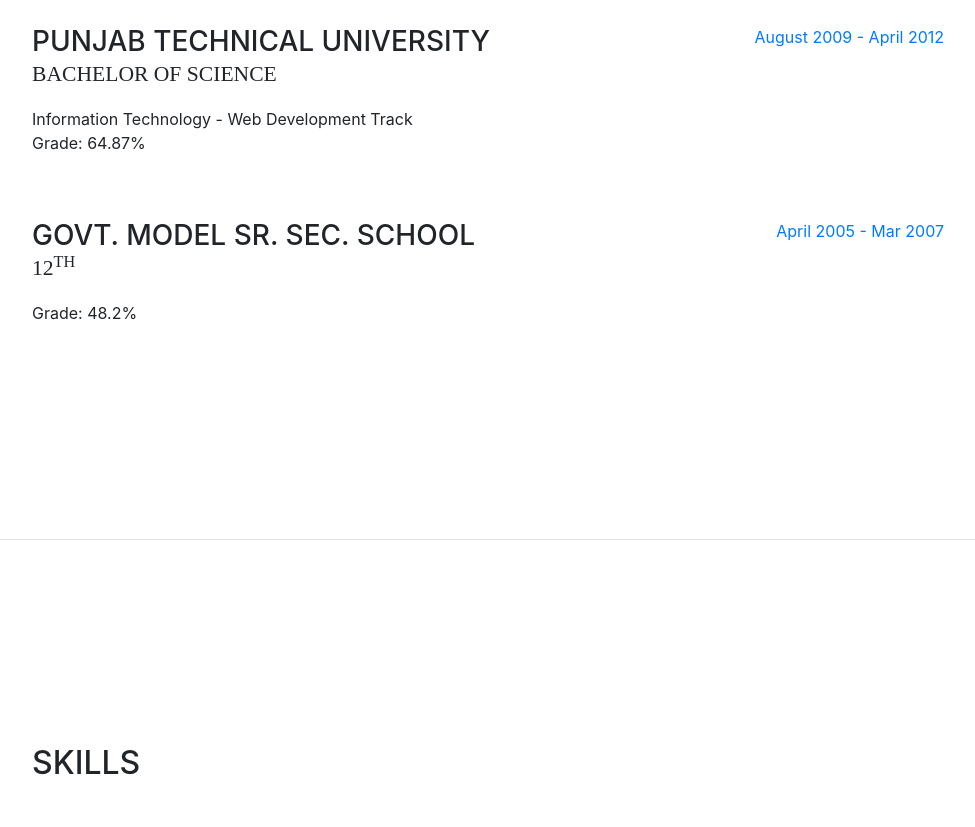
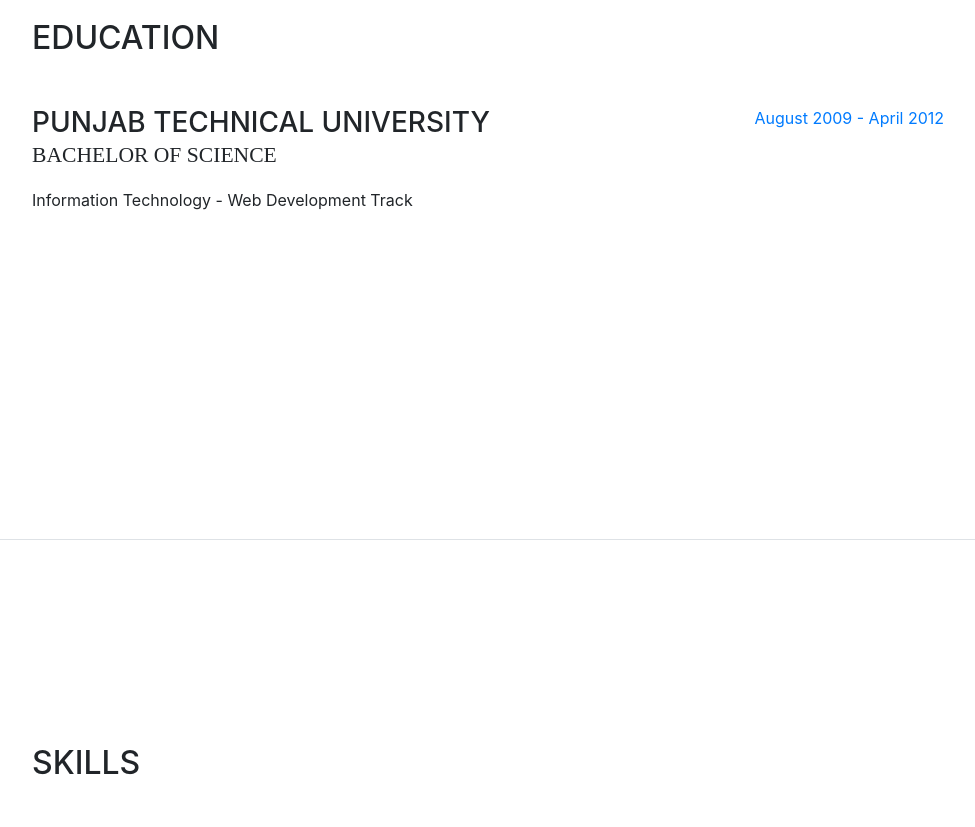
Before and after one commit to sonuyadav919/sonuyadav919.github.io, a website with bundled scripts: page index.html in a window 1280 px wide. Shown: the part 1860-2687 px from the top of the page, without its empty margins (288-1263 px from the left). Built offline with nearby package versions, Linux system fonts and the light colour scheme; a web font is replaced by a local one.

Commit message:
Profile updated

```diff
--- a/index.html
+++ b/index.html
@@ -138,23 +138,23 @@
               <h3 class="mb-0">Punjab Technical University</h3>
               <div class="subheading mb-3">Bachelor of Science</div>
               <div>Information Technology - Web Development Track</div>
-              <p>Grade: 64.87%</p>
+              <!-- <p>Grade: 64.87%</p> -->
             </div>
             <div class="resume-date text-md-right">
               <span class="text-primary">August 2009 - April 2012</span>
             </div>
           </div>
 
-          <div class="resume-item d-flex flex-column flex-md-row">
+          <!-- <div class="resume-item d-flex flex-column flex-md-row">
             <div class="resume-content mr-auto">
               <h3 class="mb-0">Govt. Model Sr. Sec. School</h3>
               <div class="subheading mb-3">12<sup>th</sup> </div>
-              <p>Grade: 48.2%</p>
+               <p>Grade: 48.2%</p>
             </div>
             <div class="resume-date text-md-right">
               <span class="text-primary">April 2005 - Mar 2007</span>
             </div>
-          </div>
+          </div> -->
 
         </div>
       </section>
```
